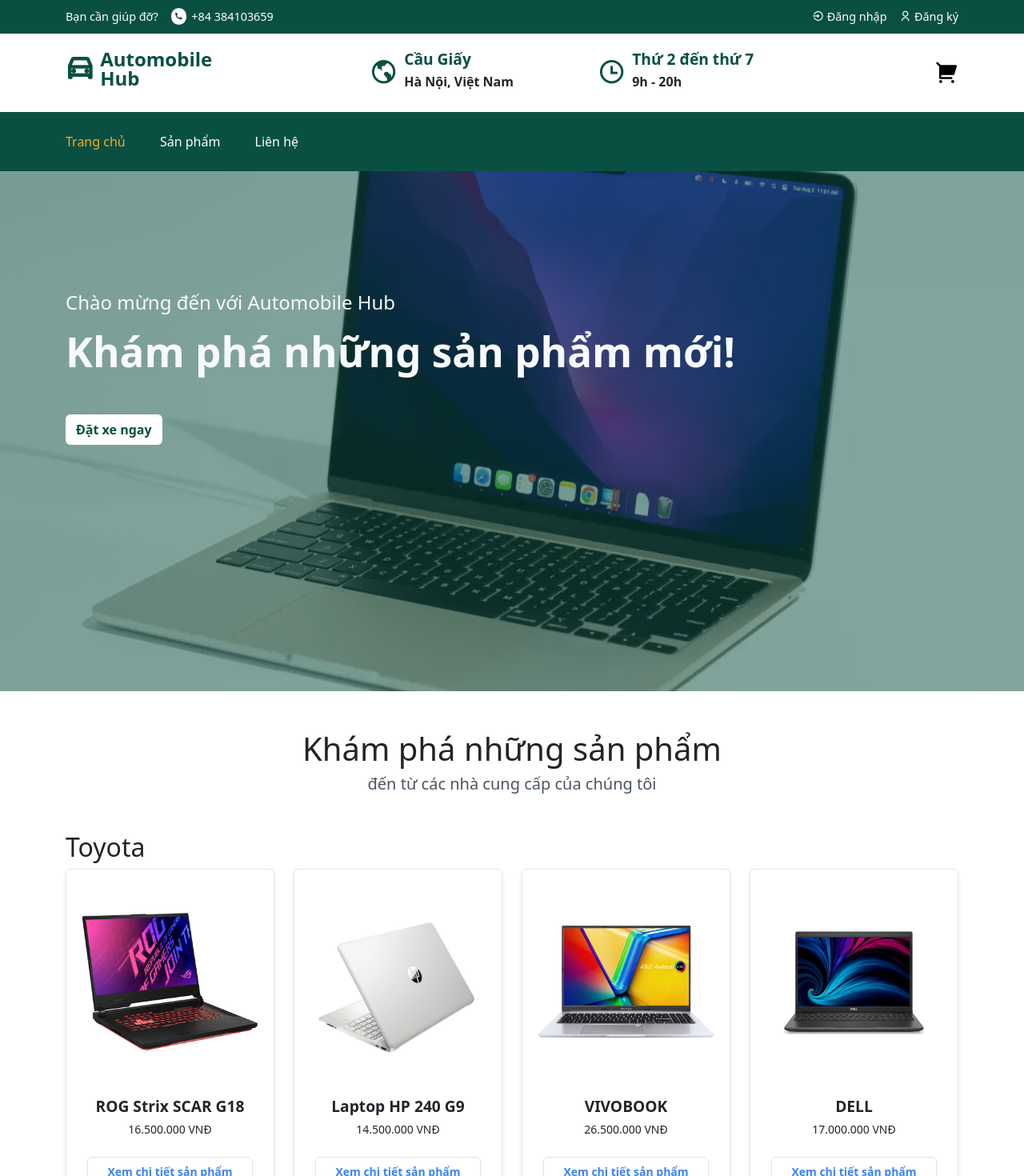
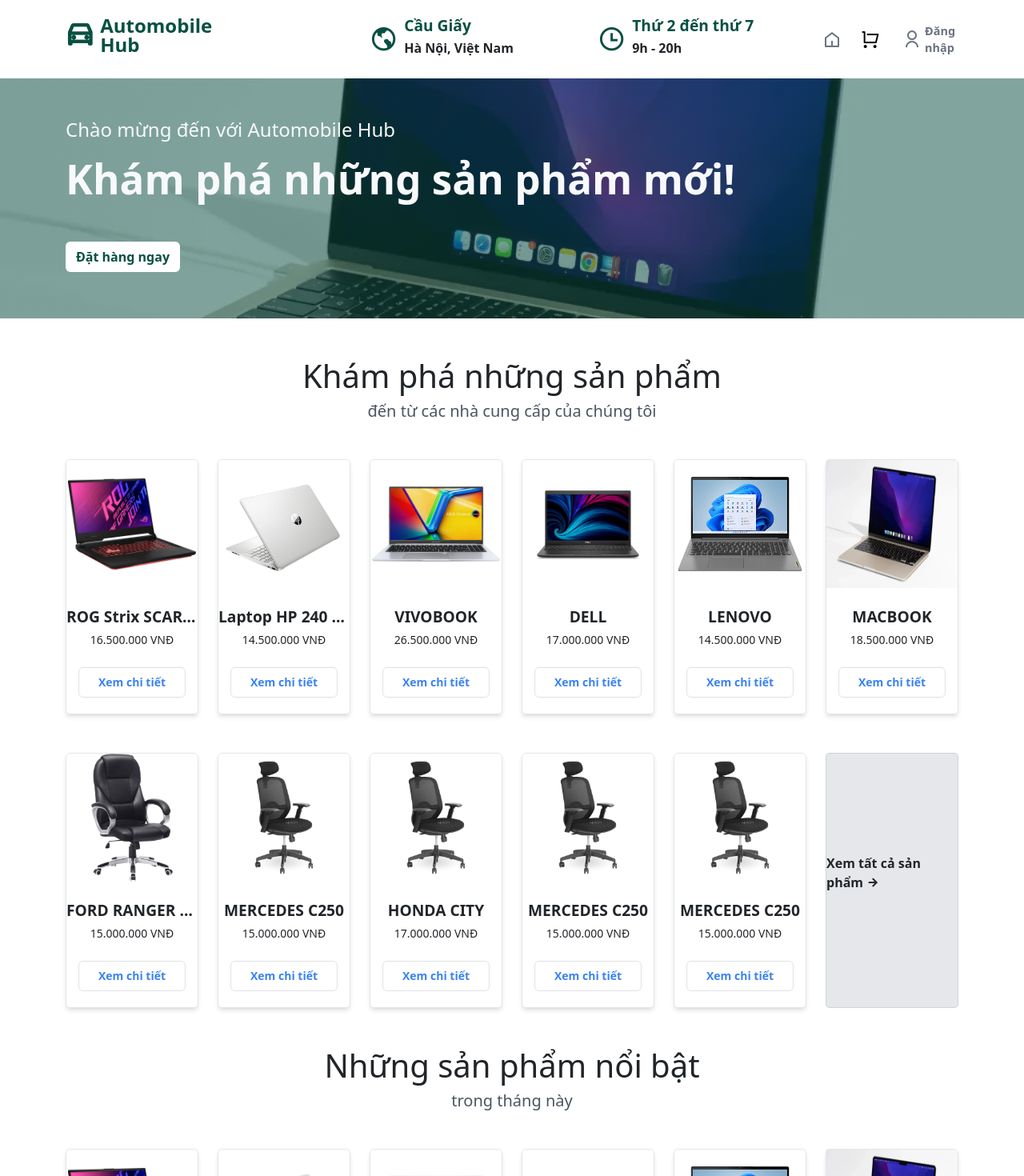
Before and after one commit to bytesculptors/Automobile-Hub, a React (Create React App) app in the folder front_end/: page /home in a window 1280 px wide. Shown: the top 1470 px of the page at 80% size. Built offline with nearby package versions, Linux system fonts and the light colour scheme; no server answers.

Commit message:
optimize web UI

```diff
--- a/front_end/src/Components/Customers/Customers.js
+++ b/front_end/src/Components/Customers/Customers.js
@@ -15,6 +15,7 @@ import UpdatePassword from './Pages/UpdatePassword';
 import MyBooking from './Pages/MyBooking';
 import OrderPage from '../Home/pages/OrderPage';
 import BookingDetail from './Pages/BookingDetail';
+import SupplierShowCase from './Pages/SupplierShowCase';
 function Customers() {
   function handleLoginSuccess() {
     return <Navigate to='/home' replace />;
@@ -55,9 +56,13 @@ function Customers() {
               element={<Contact onLoginSuccess={handleLoginSuccess} />}
             />
             <Route path="thong_tin" element={<MyProfile />}></Route>
+            <Route path="/supplier" element={<SupplierShowCase />}></Route>
             <Route path="/update_password" element={<UpdatePassword />}></Route>
             <Route path="/my_booking" element={<MyBooking />}></Route>
-            <Route path="/my_booking/detail" element={<BookingDetail />}></Route>
+            <Route
+              path="/my_booking/detail"
+              element={<BookingDetail />}
+            ></Route>
             <Route
               path="/"
               element={<Home onLoginSuccess={handleLoginSuccess} />}
--- /dev/null
+++ b/front_end/src/Components/Customers/Pages/SupplierShowCase.jsx
@@ -0,0 +1,12 @@
+import React, { useContext, useEffect, useState } from "react";
+import "./Styles/main.css";
+
+
+function SupplierShowCase() {
+
+  return (
+    <div></div>
+  );
+}
+
+export default SupplierShowCase;
--- a/front_end/src/Components/Home/Home_Components/Header/Header.jsx
+++ b/front_end/src/Components/Home/Home_Components/Header/Header.jsx
@@ -52,112 +52,6 @@ const Header = () => {
 
   return (
     <header className="header">
-      {/* ============ header top ============ */}
-      <div className="header__top">
-        <Container>
-          <Row>
-            <Col lg="6" md="6" sm="6">
-              <div className="header__top__left flex items-center">
-                <span>Bạn cần giúp đỡ?</span>
-                <span className="header__top__help">
-                  <i class="ri-phone-fill"></i> +84 384103659
-                </span>
-              </div>
-            </Col>
-
-            <Col lg="6" md="6" sm="6">
-              {user.user_name
-                ? (console.log(1),
-                  (
-                    <div className="header__top__right d-flex align-items-center justify-content-end gap-3">
-                      {/* <Link
-                        to="/thong_tin"
-                        className="d-flex align-items-center gap-1"
-                      >
-                        <i className="ri-login-circle-line"></i> Trang cá nhân
-                      </Link>
-                      <span onClick={handleLogout}>
-                        <Link
-                          to="/home"
-                          className="d-flex align-items-center gap-1"
-                        >
-                          <i className="ri-user-line"></i> Đăng xuất
-                        </Link>
-                      </span> */}
-                      <Menu>
-                        <MenuHandler>
-                          <Avatar
-                            alt="Remy Sharp"
-                            src={
-                              user.user_images
-                                ? user.user_images
-                                : "https://images.pexels.com/photos/2754200/pexels-photo-2754200.jpeg?auto=compress&cs=tinysrgb&dpr=1&w=500"
-                            }
-                            className="cursor-pointer"
-                          />
-                        </MenuHandler>
-                        <MenuList className="w-max border-0 list-menu p-1">
-                          <MenuItem
-                            color="lightBlue"
-                            ripple="light"
-                            className="flex items-center py-2 px-4 hover:bg-gray-100"
-                            onClick={() => {
-                              navigate("/thong_tin");
-                            }}
-                          >
-                            <UserIcon className="h-4 w-4 mr-2" />
-                            Thông tin cá nhân
-                          </MenuItem>
-                          <MenuItem
-                            color="lightBlue"
-                            ripple="light"
-                            className="flex items-center py-2 px-4 hover:bg-gray-100"
-                            onClick={() => {
-                              navigate("/my_booking");
-                            }}
-                          >
-                            <ShoppingBagIcon className="h-4 w-4 mr-2" />
-                            Đơn mua của tôi
-                          </MenuItem>
-                          <MenuItem
-                            color="lightBlue"
-                            ripple="light"
-                            className="flex items-center py-2 px-4 hover:bg-gray-100"
-                            onClick={() => {
-                              dispatch(clearUser());
-                              navigate("/home");
-                            }}
-                          >
-                            <ArrowUturnLeftIcon className="h-4 w-4 mr-2" />
-                            Đăng xuất
-                          </MenuItem>
-                        </MenuList>
-                      </Menu>
-                    </div>
-                  ))
-                : (console.log(2),
-                  (
-                    <div className="header__top__right d-flex align-items-center justify-content-end gap-3">
-                      <Link
-                        to="/login"
-                        className="d-flex align-items-center gap-1"
-                      >
-                        <i className="ri-login-circle-line"></i> Đăng nhập
-                      </Link>
-                      <Link
-                        to="/signup"
-                        className="d-flex align-items-center gap-1"
-                      >
-                        <i className="ri-user-line"></i> Đăng ký
-                      </Link>
-                    </div>
-                  ))}
-            </Col>
-          </Row>
-        </Container>
-      </div>
-
-      {/* =============== header middle =========== */}
       <div className="header__middle">
         <Container>
           <Row>
@@ -205,17 +99,22 @@ const Header = () => {
               sm="0"
               className=" d-flex align-items-center justify-content-end "
             >
-              <button className="text-3xl">
+              <button className="text-2xl mr-6">
+                <Link className="no-underline text-black" to="/home">
+                  <i className="ri-home-5-line text-gray-500"></i>
+                </Link>
+              </button>
+              <button className="text-2xl mr-6">
                 {user.user_id ? (
                   <Link className="no-underline text-black" to="/order">
                     {user.order_items.length === 0 ? (
-                      <i class="ri-shopping-cart-2-fill"></i>
+                      <i className="ri-shopping-cart-line text-gray-500"></i>
                     ) : (
                       <Badge
                         badgeContent={user.order_items.length}
                         color="error"
                       >
-                        <i class="ri-shopping-cart-2-fill"></i>
+                        <i class="ri-shopping-cart-line text-gray-500"></i>
                       </Badge>
                     )}
                   </Link>
@@ -226,40 +125,73 @@ const Header = () => {
                       setOpenLoginModal(true);
                     }}
                   >
-                    <i class="ri-shopping-cart-2-fill"></i>
+                    <i class="ri-shopping-cart-line"></i>
                   </div>
                 )}
               </button>
+              {user.user_name
+                ? (console.log(1),
+                  (
+                    <div className="header__top__right d-flex align-items-center justify-content-end gap-3">
+                      <Menu>
+                        <MenuHandler>
+                          <i className="ri-user-line text-gray-500 text-2xl cursor-pointer"></i>
+                        </MenuHandler>
+                        <MenuList className="w-max border-0 list-menu p-1">
+                          <MenuItem
+                            color="lightBlue"
+                            ripple="light"
+                            className="flex items-center py-2 px-4 hover:bg-gray-100"
+                            onClick={() => {
+                              navigate("/thong_tin");
+                            }}
+                          >
+                            <UserIcon className="h-4 w-4 mr-2" />
+                            Thông tin cá nhân
+                          </MenuItem>
+                          <MenuItem
+                            color="lightBlue"
+                            ripple="light"
+                            className="flex items-center py-2 px-4 hover:bg-gray-100"
+                            onClick={() => {
+                              navigate("/my_booking");
+                            }}
+                          >
+                            <ShoppingBagIcon className="h-4 w-4 mr-2" />
+                            Đơn mua của tôi
+                          </MenuItem>
+                          <MenuItem
+                            color="lightBlue"
+                            ripple="light"
+                            className="flex items-center py-2 px-4 hover:bg-gray-100"
+                            onClick={() => {
+                              dispatch(clearUser());
+                              navigate("/home");
+                            }}
+                          >
+                            <ArrowUturnLeftIcon className="h-4 w-4 mr-2" />
+                            Đăng xuất
+                          </MenuItem>
+                        </MenuList>
+                      </Menu>
+                    </div>
+                  ))
+                : (console.log(2),
+                  (
+                    <div className="header__top__right d-flex align-items-center justify-content-end gap-3 hover:bg-gray-200 p-1 rounded-lg">
+                      <Link
+                        to="/login"
+                        className="d-flex align-items-center gap-1 "
+                      >
+                        <i className="ri-user-line text-gray-500 text-2xl"></i>
+                        <span className="text-gray-500 font-semibold">
+                          Đăng nhập
+                        </span>
+                      </Link>
+                    </div>
+                  ))}
             </Col>
           </Row>
-        </Container>
-      </div>
-
-      {/* ========== main navigation =========== */}
-
-      <div className="main__navbar">
-        <Container>
-          <div className="navigation__wrapper d-flex align-items-center justify-content-between">
-            <span className="mobile__menu">
-              <i className="ri-menu-line" onClick={toggleMenu}></i>
-            </span>
-
-            <div className="navigation" ref={menuRef} onClick={toggleMenu}>
-              <div className="menu">
-                {navLinks.map((item, index) => (
-                  <NavLink
-                    key={index}
-                    to={item.path}
-                    className={(navClass) =>
-                      navClass.isActive ? "nav__active nav__item" : "nav__item"
-                    }
-                  >
-                    {item.display}
-                  </NavLink>
-                ))}
-              </div>
-            </div>
-          </div>
         </Container>
       </div>
       <LoginModal
--- a/front_end/src/Components/Home/Home_Components/UI/CarItem.jsx
+++ b/front_end/src/Components/Home/Home_Components/UI/CarItem.jsx
@@ -10,9 +10,9 @@ const CarItem = (props) => {
 
   return (
     <Col
-      lg="3"
-      md="3"
-      sm="4"
+      lg="2"
+      md="2"
+      sm="3"
       className="mb-5"
       onClick={() => {
         navigate(`/cars/${carName}`);
@@ -20,7 +20,7 @@ const CarItem = (props) => {
       }}
     >
       <div className="car__item shadow-md relative hover:border-blue-500 hover:cursor-pointer hover:transform hover:-translate-y-2">
-        <div className="car__img h-60 flex items-center justify-center">
+        <div className="car__img h-40 flex items-center justify-center">
           <img src={imgUrl} alt="" className="h-full" />
         </div>
 
@@ -36,7 +36,7 @@ const CarItem = (props) => {
               to={`/cars/${carName}`}
               className="px-4 py-2 border border-blue-500 text-blue-500 rounded hover:bg-blue-100 focus:outline-none focus:bg-blue-100 text-sm no-underline font-semibold"
             >
-              Xem chi tiết sản phẩm
+              Xem chi tiết
             </Link>
           </div>
         </div>
--- a/front_end/src/Components/Home/Home_Components/UI/HeroSlider.jsx
+++ b/front_end/src/Components/Home/Home_Components/UI/HeroSlider.jsx
@@ -35,7 +35,7 @@ const HeroSlider = () => {
             </h1>
 
             <button className="btn reserve__btn mt-4">
-              <Link to="/cars">Đặt xe ngay</Link>
+              <Link to="/cars">Đặt hàng ngay</Link>
             </button>
           </div>
         </Container>
--- a/front_end/src/Components/Home/Home_Components/UI/SeeMoreCard.jsx
+++ b/front_end/src/Components/Home/Home_Components/UI/SeeMoreCard.jsx
@@ -1,14 +1,18 @@
 import React from "react";
 import { Col } from "reactstrap";
-import { Link } from "react-router-dom";
+import { useNavigate } from "react-router-dom";
 import "../../styles/car-item.css";
 
 const SeeMoreCard = () => {
+  const navigate = useNavigate();
   return (
-    <Col lg="3" md="3" sm="4" className="mb-5">
-      <div className="flex car__item h-full items-center justify-center bg-gray-200">
-        <div className="text-xl font-bold">
-          Xem gian hàng<i class="ri-arrow-right-line ml-1"></i>
+    <Col lg="2" md="2" sm="3" className="mb-5">
+      <div className="flex car__item h-full items-center justify-center bg-gray-200 hover:cursor-pointer hover:transform hover:-translate-y-2"
+        onClick={()=> {
+        navigate("/cars")
+      }}>
+        <div className="text-md font-bold">
+          Xem tất cả sản phẩm<i class="ri-arrow-right-line ml-1"></i>
         </div>
       </div>
     </Col>
--- a/front_end/src/Components/Home/pages/Home.jsx
+++ b/front_end/src/Components/Home/pages/Home.jsx
@@ -11,6 +11,7 @@ import CarItem from "../Home_Components/UI/CarItem";
 import SeeMoreCard from "../Home_Components/UI/SeeMoreCard";
 import BlogList from "../Home_Components/UI/BlogList";
 
+
 const Home = () => {
   return (
     <Helmet title="Home">
@@ -22,40 +23,42 @@ const Home = () => {
         <Container className="mt-5">
           <Col lg="12" className="text-center mb-5">
             <h1>Khám phá những sản phẩm</h1>
-            <h5 className="h text-gray-600">đến từ các nhà cung cấp của chúng tôi</h5>
+            <h5 className="h text-gray-600">
+              đến từ các nhà cung cấp của chúng tôi
+            </h5>
           </Col>
           <Row>
-            <Col lg="12" className="text-left">
-              <h2>Toyota</h2>
-            </Col>
-            {carData.slice(0, 7).map((item) => (
+            {carData.slice(0, 11).map((item) => (
               <CarItem item={item} key={item.id} />
             ))}
-            <SeeMoreCard />
+            <SeeMoreCard></SeeMoreCard>
           </Row>
+          <Col lg="12" className="text-center mb-5">
+            <h1>Những sản phẩm nổi bật</h1>
+            <h5 className="h text-gray-600">
+              trong tháng này
+            </h5>
+          </Col>
           <Row>
-            <Col lg="12" className="text-left">
-              <h2>Mazda</h2>
-            </Col>
-            {carData.slice(0, 7).map((item) => (
+            {carData.slice(0, 11).map((item) => (
               <CarItem item={item} key={item.id} />
             ))}
-            <SeeMoreCard />
           </Row>
+          <Col lg="12" className="text-center mb-5">
+            <h1>Khám phá những sản phẩm mới</h1>
+            <h5 className="h text-gray-600">
+              trong tháng này
+            </h5>
+          </Col>
           <Row>
-            <Col lg="12" className="text-left">
-              <h2>KIA</h2>
-            </Col>
-            {carData.slice(0, 7).map((item) => (
+            {carData.slice(0, 11).map((item) => (
               <CarItem item={item} key={item.id} />
             ))}
-            <SeeMoreCard />
           </Row>
         </Container>
       </section>
 
       {/* =============== blog section =========== */}
-
     </Helmet>
   );
 };
--- a/front_end/src/Components/Home/styles/car-item.css
+++ b/front_end/src/Components/Home/styles/car-item.css
@@ -1,6 +1,6 @@
 .car__item {
     border: 1px solid #7c8a9736;
-    padding: 20px;
+    padding-bottom: 20px;
     border-radius: 5px;
   }
 
--- a/front_end/src/Components/Home/styles/hero-slider.css
+++ b/front_end/src/Components/Home/styles/hero-slider.css
@@ -1,6 +1,6 @@
 .slider__item {
     max-width: 100%;
-    height: 650px;
+    height: 300px;
   }
 
   .slider__item-01 {
@@ -32,7 +32,7 @@
   }
 
   .slider__content {
-    padding-top: 150px;
+    padding-top: 50px;
   }
 
   .slider__content h1 {
```
